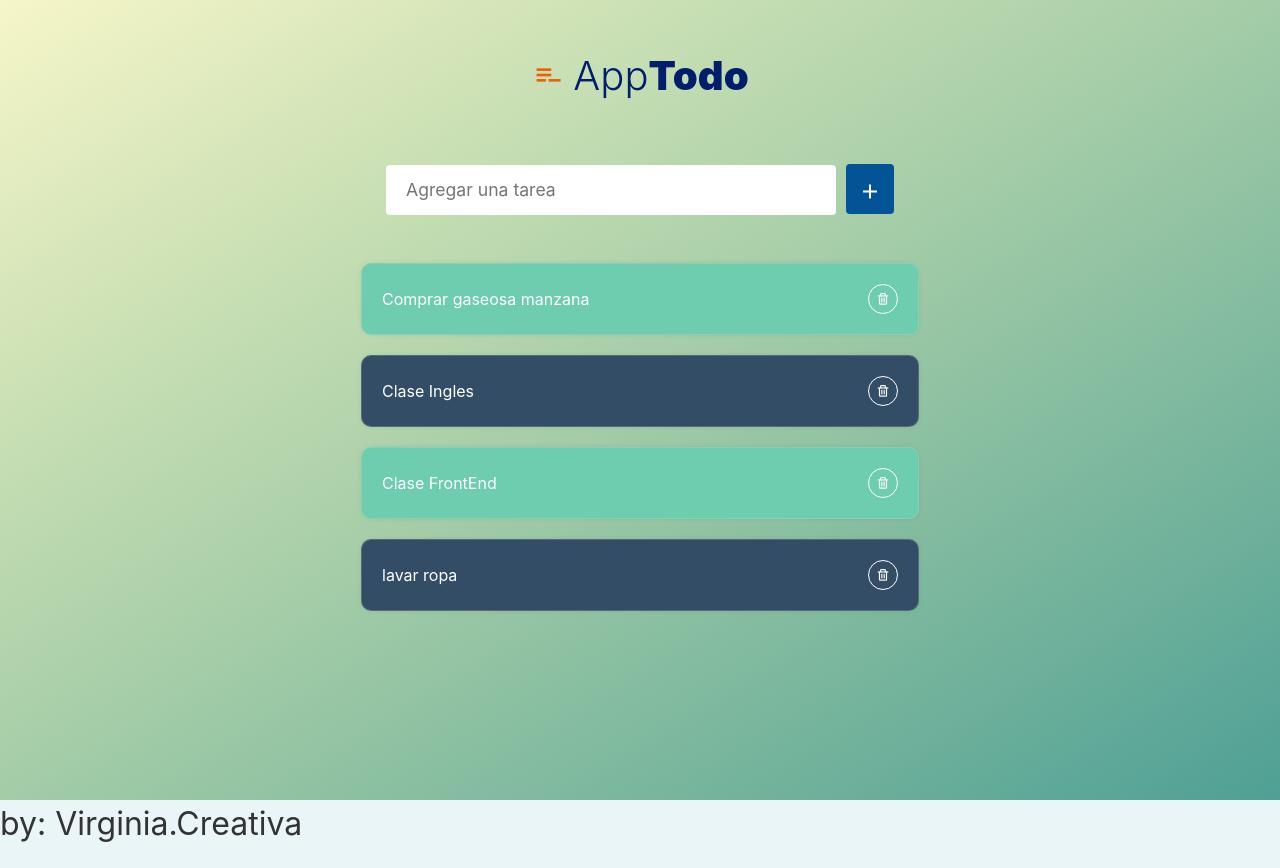
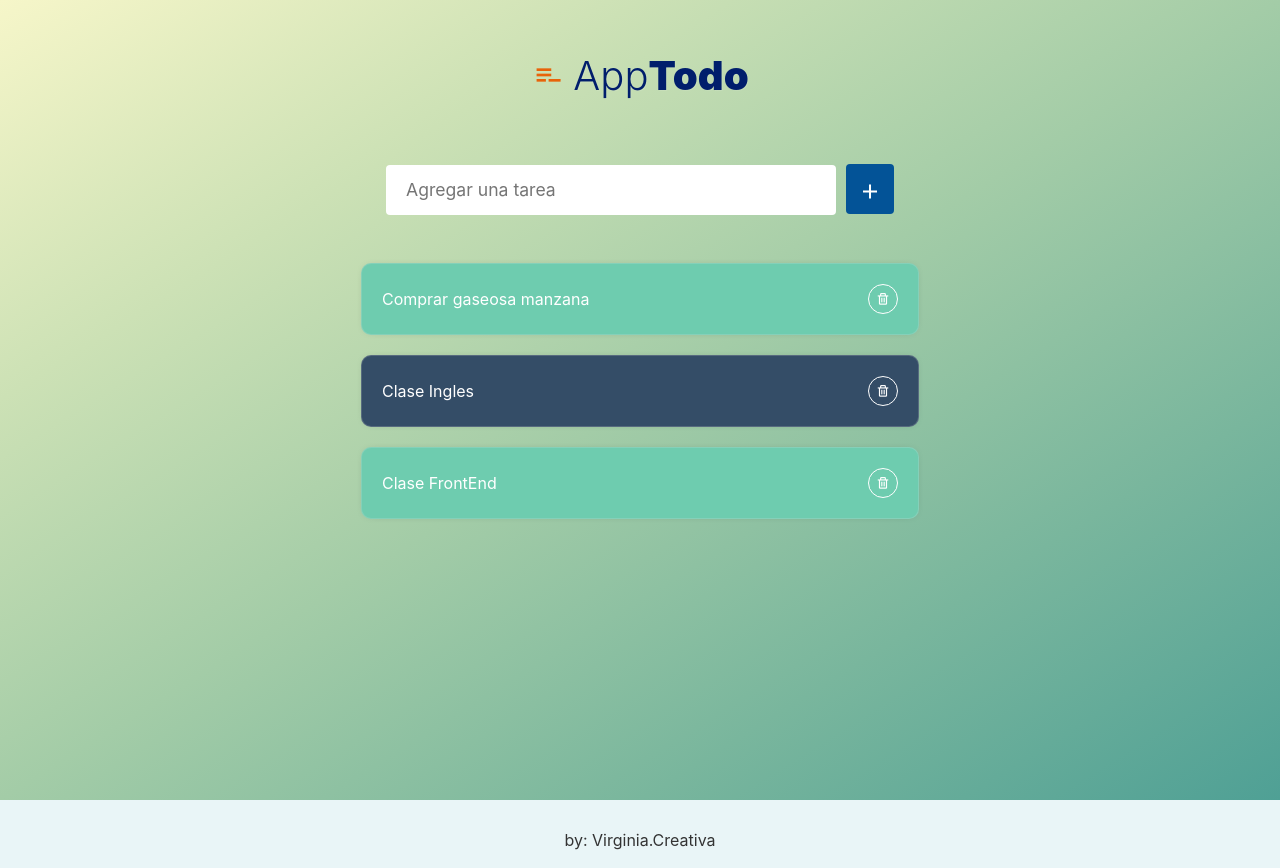
Before and after one commit to VirginiaCreativa/TodoApp, a React (Vite) app: page / in a window 1280 px wide. Built offline with nearby package versions, Linux system fonts and the light colour scheme.

Commit message:
fix: footer bottom

```diff
--- a/src/components/AddTodo/ListTodo.jsx
+++ b/src/components/AddTodo/ListTodo.jsx
@@ -1,4 +1,5 @@
 import React from 'react';
+
 import ItemTodo from './ItemTodo';
 
 const newTodo = [
@@ -17,21 +18,14 @@ const newTodo = [
     done: false,
     descripcion: 'Clase FrontEnd',
   },
-  {
-    id: new Date().getTime(),
-    done: false,
-    descripcion: 'lavar ropa',
-  },
 ];
 
-const ListTodo = () => {
-  return (
-    <>
-      {newTodo.map((item, index) => (
-        <ItemTodo text={item.descripcion} key={index} />
-      ))}
-    </>
-  );
-};
+const ListTodo = () => (
+  <>
+    {newTodo.map((item, index) => (
+      <ItemTodo text={item.descripcion} key={item.id} />
+    ))}
+  </>
+);
 
 export default ListTodo;
--- a/src/layouts/Layout.jsx
+++ b/src/layouts/Layout.jsx
@@ -4,7 +4,8 @@ import Footer from './footer/Footer';
 import Header from './header/Header';
 
 const Wrapper = styled.div`
-  height: 80vh;
+  min-height: 76vh;
+  margin-bottom: 60px;
 `;
 
 const BackgroundCover = styled.div`
--- a/src/layouts/footer/Footer.jsx
+++ b/src/layouts/footer/Footer.jsx
@@ -1,9 +1,19 @@
-const Footer = () => {
-  return (
-    <footer>
+import styled from 'styled-components';
+
+const BoxFooter = styled.footer`
+  p {
+    display: flex;
+    justify-content: center;
+    align-items: center;
+    font-size: 1rem;
+  }
+`;
+const Footer = () => (
+  <BoxFooter>
+    <div className="container">
       <p>by: Virginia.Creativa</p>
-    </footer>
-  );
-};
+    </div>
+  </BoxFooter>
+);
 
 export default Footer;
```
